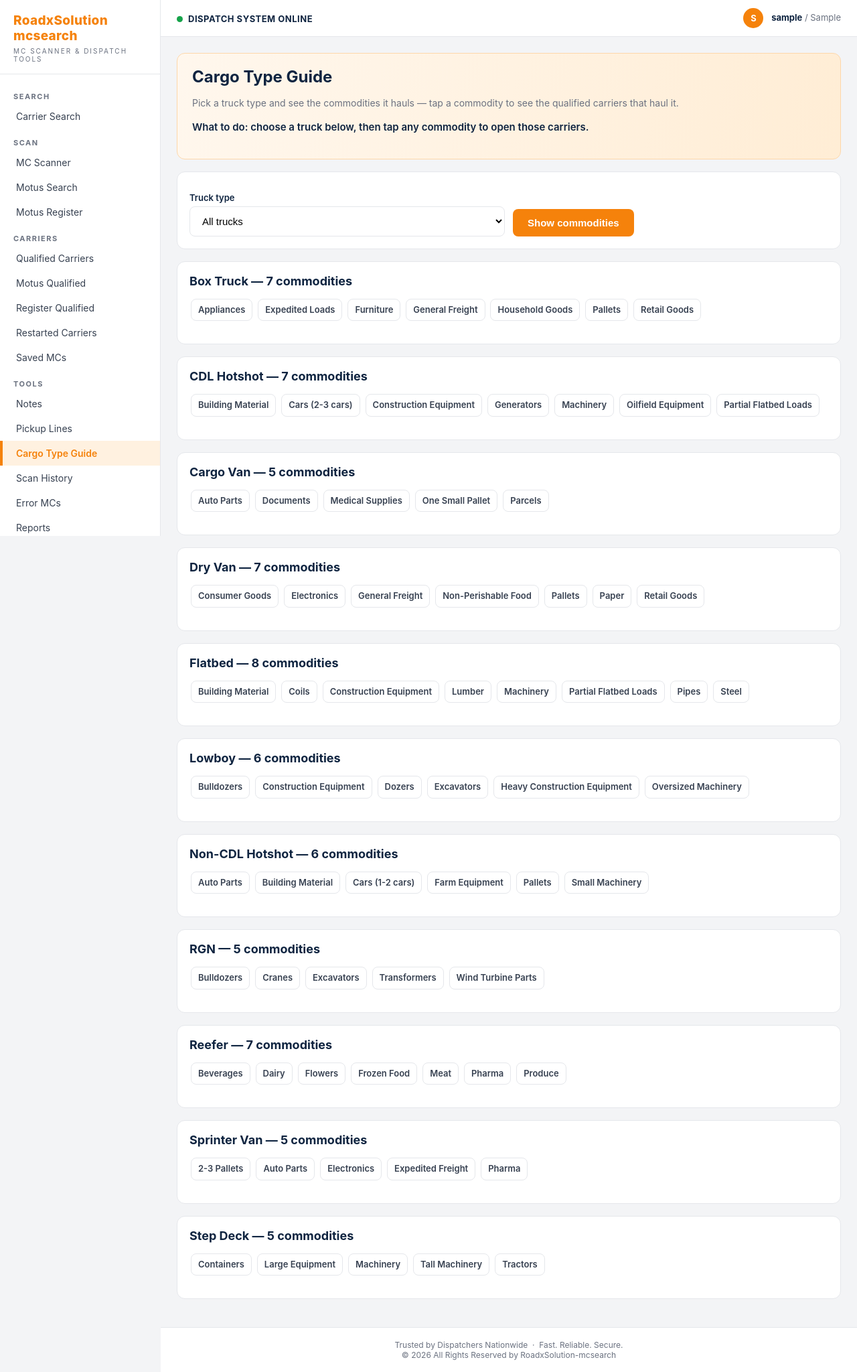
After one commit to zackalbert12/roadxsolution-mcsearch, a Flask app: page /cargo-guide in a window 1280 px wide. The commit adds this page. Shown: the whole page at 67% size. Run offline with Flask 3, Linux system fonts and the light colour scheme; the visitor is signed in with stand-in values (Sample User, id 1); tables that the repository leaves empty hold one stand-in row (values such as "Sample post").

Commit message:
Add Cargo Type Guide tool — truck filter with commodities

```diff
--- a/app.py
+++ b/app.py
@@ -36,7 +36,8 @@ except ImportError:  # pragma: no cover - missing dependency
 
 import db as store
 from safer import check_mc, check_usdot, search_by_name, fetch_company_officer
-from commodity import COMMODITIES, commodity_names, filter_carriers_by_commodity
+from commodity import (COMMODITIES, EQUIPMENT_COMMODITIES, commodity_names,
+                        filter_carriers_by_commodity)
 from pickup_lines import PICKUP_LINES, CATEGORIES, lines_for
 
 app = Flask(__name__)
@@ -2014,6 +2015,25 @@ def pickup_lines():
                            categories=CATEGORIES, category=category, q=q)
 
 
+@app.route("/cargo-guide")
+@login_required
+def cargo_guide():
+    """Cargo Type Guide: pick a truck, see the commodities it hauls.
+
+    Each commodity links to the Qualified page filtered by it, so the
+    guide is actionable. Unknown ?equipment= values fall back to All.
+    """
+    user = current_user()
+    equipment = (request.args.get("equipment") or "").strip()
+    if equipment not in EQUIPMENT_COMMODITIES:
+        equipment = ""
+    guide = {eq: sorted(comms)
+             for eq, comms in EQUIPMENT_COMMODITIES.items()}
+    return render_template("cargo_guide.html", user=user,
+                           equipment_list=sorted(guide.keys()),
+                           guide=guide, equipment=equipment)
+
+
 # ---------------------------------------------------------------- history / errors / reports / settings / about
 
 @app.route("/history")
--- a/commodity.py
+++ b/commodity.py
@@ -78,7 +78,7 @@ COMMODITIES = {
         "keywords": ["Oilfield Equipment"],
     },
     "Partial Flatbed Loads": {
-        "equipment": ["CDL Hotshot"],
+        "equipment": ["CDL Hotshot", "Flatbed"],
         "keywords": ["Building Materials", "Metal: sheets, coils, rolls"],
     },
     "Parcels": {
--- a/templates/base.html
+++ b/templates/base.html
@@ -30,6 +30,7 @@
     <div class="nav-group">Tools</div>
     <a href="{{ url_for('notes') }}" class="{% if request.endpoint=='notes' %}active{% endif %}">Notes</a>
     <a href="{{ url_for('pickup_lines') }}" class="{% if request.endpoint=='pickup_lines' %}active{% endif %}">Pickup Lines</a>
+    <a href="{{ url_for('cargo_guide') }}" class="{% if request.endpoint=='cargo_guide' %}active{% endif %}">Cargo Type Guide</a>
     <a href="{{ url_for('history') }}" class="{% if request.endpoint=='history' %}active{% endif %}">Scan History</a>
     <a href="{{ url_for('errors_page') }}" class="{% if request.endpoint=='errors_page' %}active{% endif %}">Error MCs</a>
     <a href="{{ url_for('reports') }}" class="{% if request.endpoint=='reports' %}active{% endif %}">Reports</a>
--- /dev/null
+++ b/templates/cargo_guide.html
@@ -0,0 +1,40 @@
+{% extends "base.html" %}
+{% block title %}Cargo Type Guide{% endblock %}
+{% block content %}
+<div class="hero"><h1>Cargo Type Guide</h1>
+<p>Pick a truck type and see the commodities it hauls — tap a commodity to see the qualified carriers that haul it.</p>
+<p class="next">What to do: choose a truck below, then tap any commodity to open those carriers.</p></div>
+<div class="card">
+  <form method="get" class="form-row">
+    <div style="flex:1;min-width:220px"><label>Truck type</label>
+      <select name="equipment">
+        <option value="" {% if not equipment %}selected{% endif %}>All trucks</option>
+        {% for eq in equipment_list %}
+        <option value="{{ eq }}" {% if equipment==eq %}selected{% endif %}>{{ eq }}</option>
+        {% endfor %}
+      </select></div>
+    <div><label>&nbsp;</label><button class="btn" type="submit">Show commodities</button></div>
+  </form>
+</div>
+{% if equipment %}
+<div class="card">
+  <h2>{{ equipment }} — {{ guide[equipment]|length }} commodities</h2>
+  <p>
+    {% for c in guide[equipment] %}
+    <a class="btn secondary small" href="{{ url_for('qualified', commodity=c) }}" style="margin:2px">{{ c }}</a>
+    {% endfor %}
+  </p>
+</div>
+{% else %}
+{% for eq in equipment_list %}
+<div class="card">
+  <h2>{{ eq }} — {{ guide[eq]|length }} commodities</h2>
+  <p>
+    {% for c in guide[eq] %}
+    <a class="btn secondary small" href="{{ url_for('qualified', commodity=c) }}" style="margin:2px">{{ c }}</a>
+    {% endfor %}
+  </p>
+</div>
+{% endfor %}
+{% endif %}
+{% endblock %}
```
